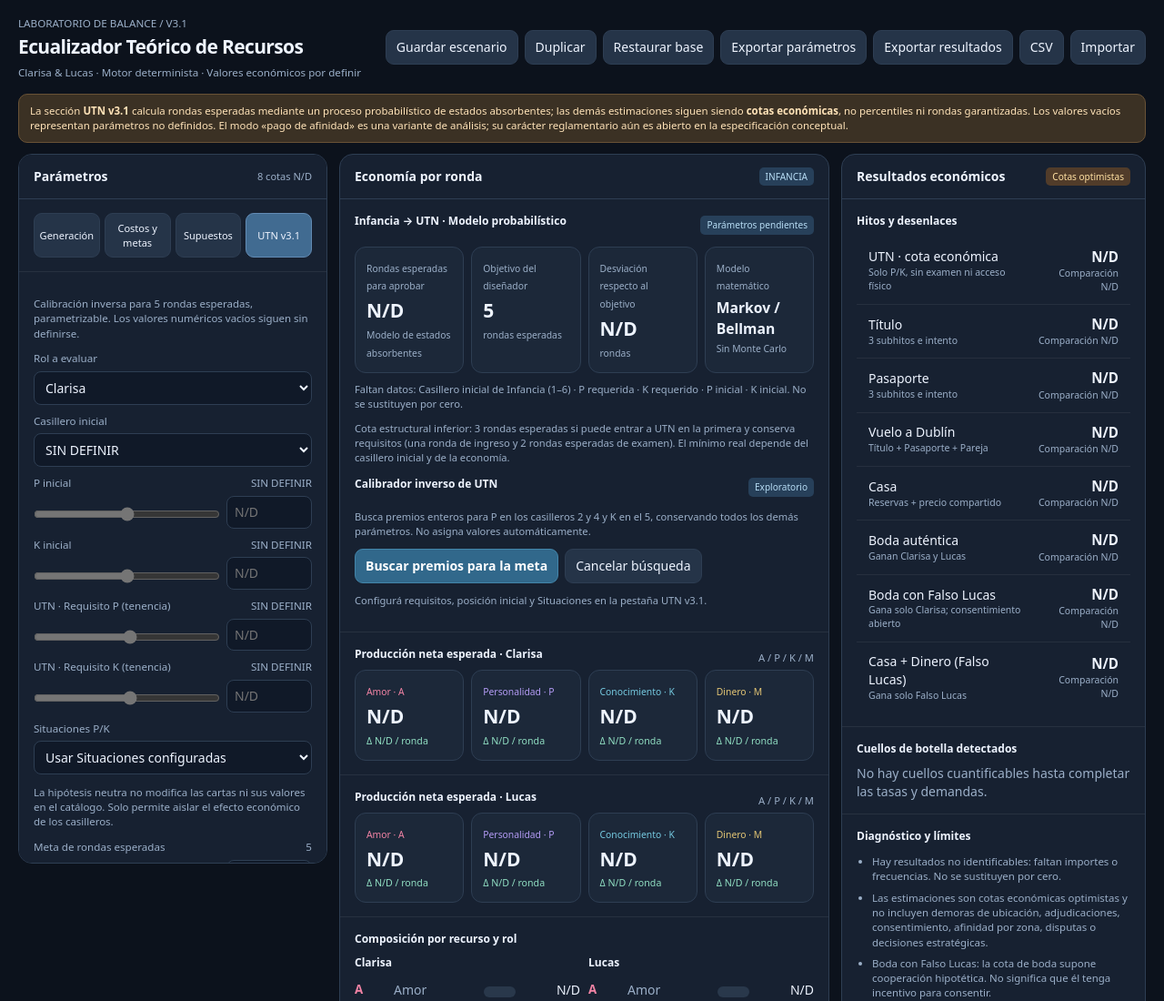
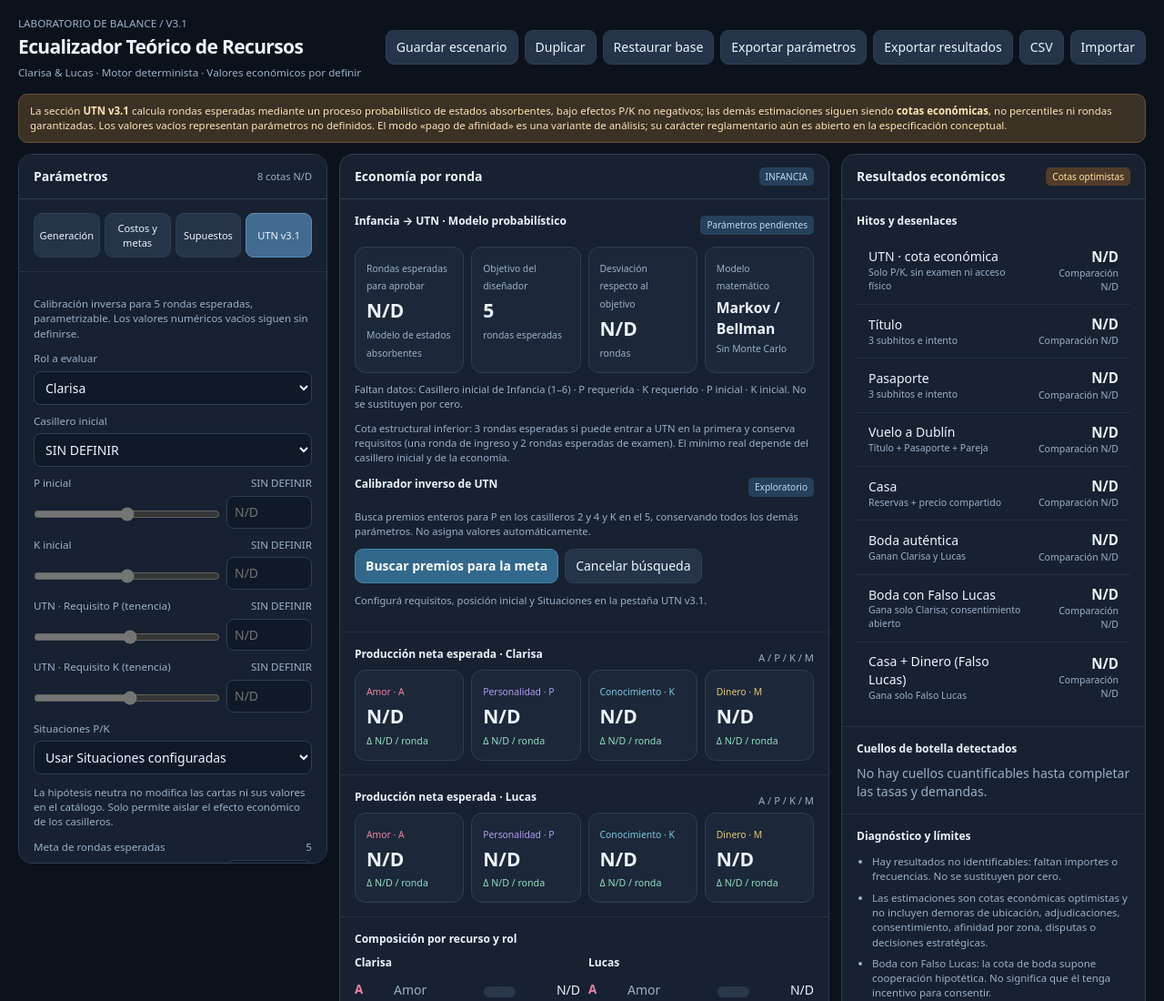
Before and after one commit to stgo-rodriguez/juego-clarisa-lucas, a plain HTML site: page laboratorio/v3/ecualizador.html in a window 1280 px wide. Shown: the top 1100 px of the page at 91% size. Drawn offline with Linux system fonts and the light colour scheme.

```diff
--- a/laboratorio/v3/ecualizador.html
+++ b/laboratorio/v3/ecualizador.html
@@ -15,7 +15,7 @@
 <div class="actions">
 <button id="save">Guardar escenario</button><button id="duplicate">Duplicar</button><button id="reset">Restaurar base</button><button id="export">Exportar parámetros</button><button id="export-results">Exportar resultados</button><button id="export-csv">CSV</button><button id="import">Importar</button><input type="file" id="file-import" accept="application/json,.json">
 </div></header>
-<div class="notice">La sección <b>UTN v3.1</b> calcula rondas esperadas mediante un proceso probabilístico de estados absorbentes; las demás estimaciones siguen siendo <b>cotas económicas</b>, no percentiles ni rondas garantizadas. Los valores vacíos representan parámetros no definidos. El modo «pago de afinidad» es una variante de análisis; su carácter reglamentario aún es abierto en la especificación conceptual.</div>
+<div class="notice">La sección <b>UTN v3.1</b> calcula rondas esperadas mediante un proceso probabilístico de estados absorbentes, bajo efectos P/K no negativos; las demás estimaciones siguen siendo <b>cotas económicas</b>, no percentiles ni rondas garantizadas. Los valores vacíos representan parámetros no definidos. El modo «pago de afinidad» es una variante de análisis; su carácter reglamentario aún es abierto en la especificación conceptual.</div>
 <div class="layout">
 <aside class="panel ctrl">
 <div class="header"><h2>Parámetros</h2><span id="status">Inicializando…</span></div>
```
